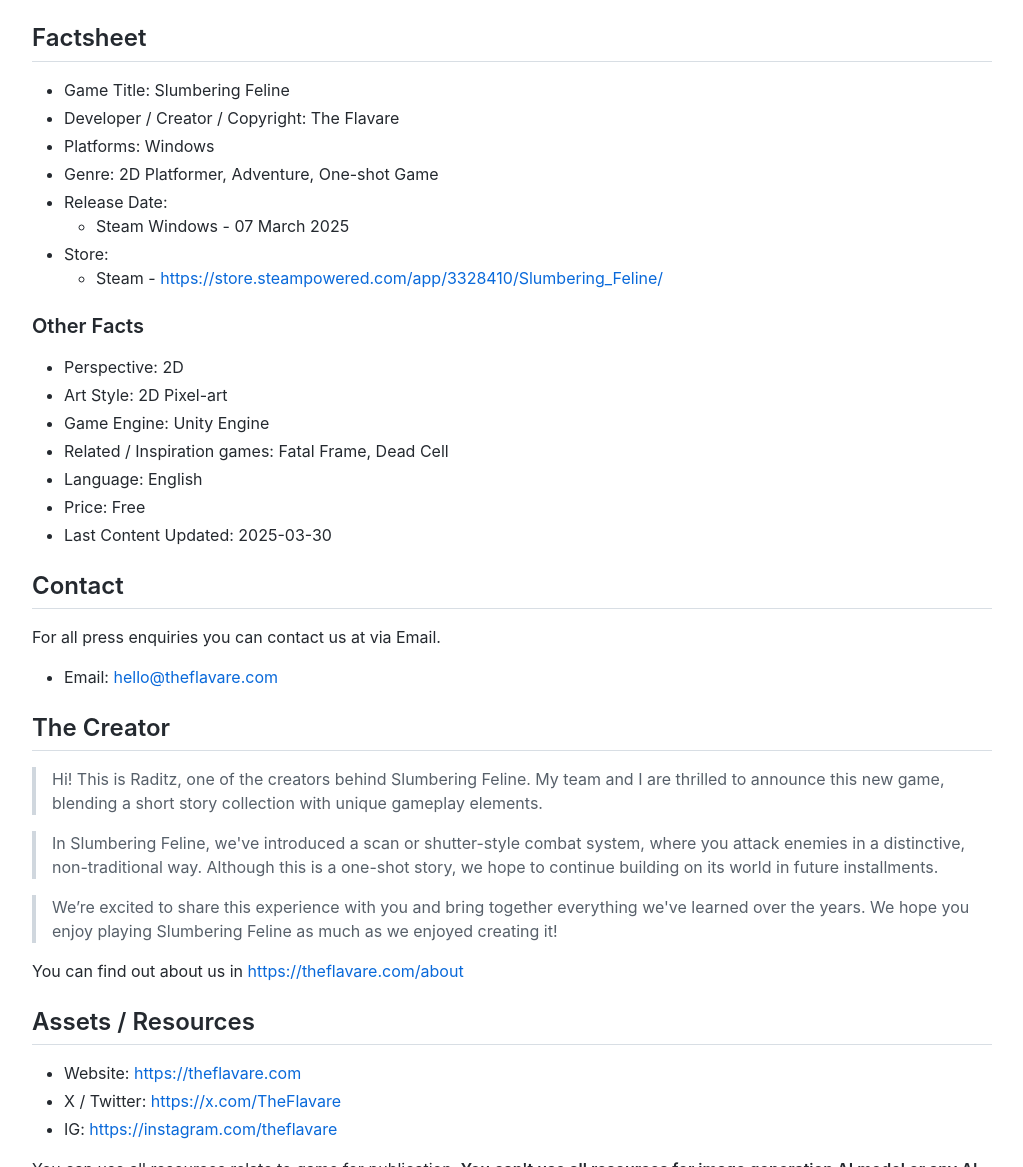
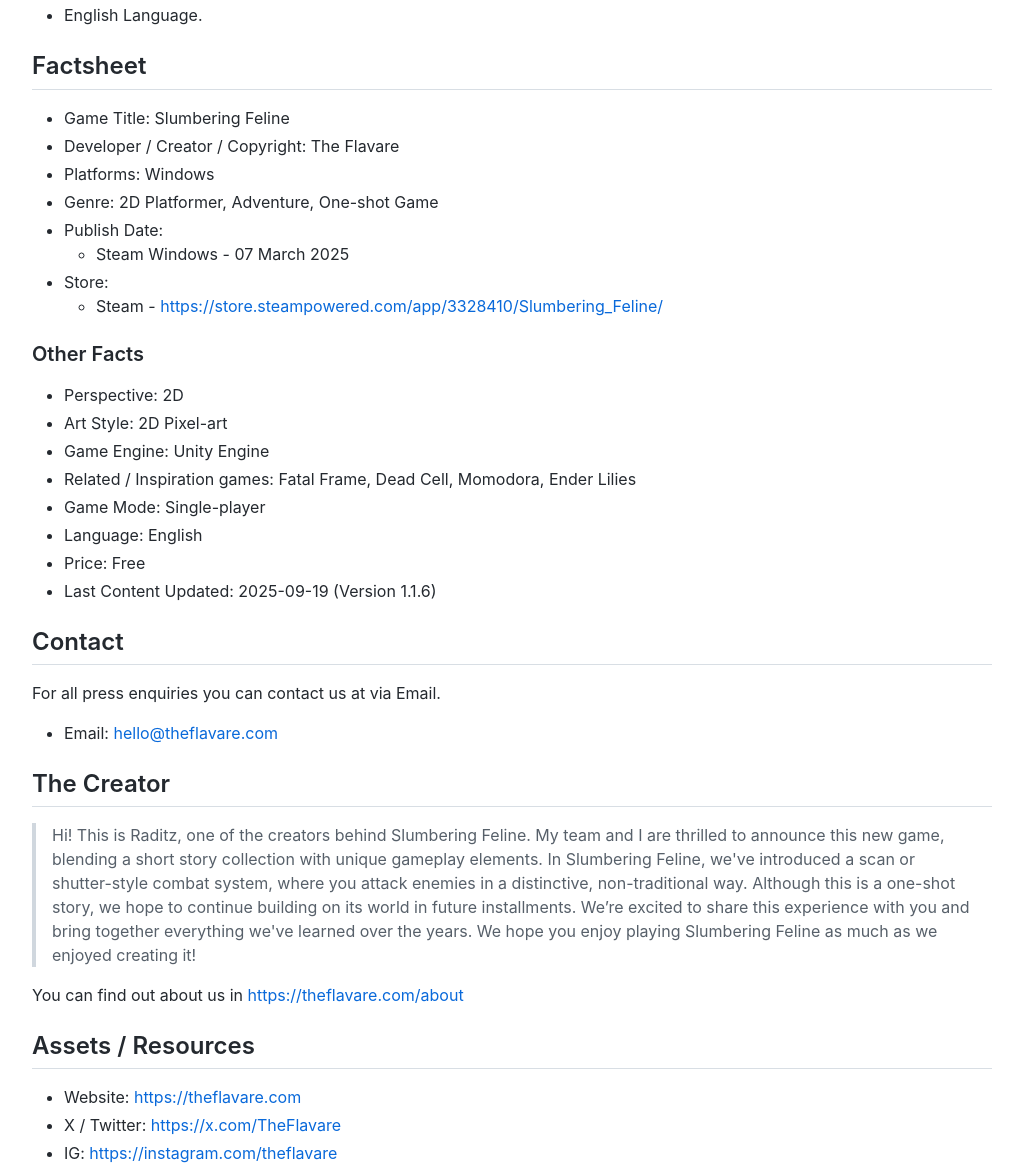
Before and after one commit to theflavare/slumbering-feline-press-kit, a plain HTML site: page index.html in a window 1280 px wide. Shown: the part 2156-3323 px from the top of the page, without its empty margins (128-1151 px from the left). Drawn offline with Linux system fonts and the light colour scheme.

Commit message:
Deploying to gh-pages from @ theflavare/slumbering-feline-press-kit@beb283cbbf5458f850e8acfcd15b1bf5409910c2 🚀

```diff
--- a/index.html
+++ b/index.html
@@ -188,6 +188,7 @@
       <li><strong>4 checkpoints</strong> for respawn and progression.</li>
       <li><strong>Xbox controller</strong> support (Windows).</li>
       <li>Available on <strong>Windows</strong>.</li>
+      <li>English Language.</li>
     </ul>
     <h2 id="factsheet"><a class="anchor" aria-hidden="true" tabindex="-1" href="#factsheet"><span class="octicon octicon-link"></span></a>Factsheet</h2>
     <ul>
@@ -195,7 +196,7 @@
       <li>Developer / Creator / Copyright: The Flavare</li>
       <li>Platforms: Windows</li>
       <li>Genre: 2D Platformer, Adventure, One-shot Game</li>
-      <li>Release Date:
+      <li>Publish Date:
         <ul>
           <li>Steam Windows - 07 March 2025</li>
         </ul>
@@ -211,10 +212,11 @@
       <li>Perspective: 2D</li>
       <li>Art Style: 2D Pixel-art</li>
       <li>Game Engine: Unity Engine</li>
-      <li>Related / Inspiration games: Fatal Frame, Dead Cell</li>
+      <li>Related / Inspiration games: Fatal Frame, Dead Cell, Momodora, Ender Lilies</li>
+      <li>Game Mode: Single-player</li>
       <li>Language: English</li>
       <li>Price: Free</li>
-      <li>Last Content Updated: 2025-03-30</li>
+      <li>Last Content Updated: 2025-09-19 (Version 1.1.6)</li>
     </ul>
     <h2 id="contact"><a class="anchor" aria-hidden="true" tabindex="-1" href="#contact"><span class="octicon octicon-link"></span></a>Contact</h2>
     <p>For all press enquiries you can contact us at via Email.</p>
@@ -223,13 +225,11 @@
     </ul>
     <h2 id="the-creator"><a class="anchor" aria-hidden="true" tabindex="-1" href="#the-creator"><span class="octicon octicon-link"></span></a>The Creator</h2>
     <blockquote>
-      <p>Hi! This is Raditz, one of the creators behind Slumbering Feline. My team and I are thrilled to announce this new game, blending a short story collection with unique gameplay elements.</p>
-    </blockquote>
-    <blockquote>
-      <p>In Slumbering Feline, we've introduced a scan or shutter-style combat system, where you attack enemies in a distinctive, non-traditional way. Although this is a one-shot story, we hope to continue building on its world in future installments.</p>
-    </blockquote>
-    <blockquote>
-      <p>We’re excited to share this experience with you and bring together everything we've learned over the years. We hope you enjoy playing Slumbering Feline as much as we enjoyed creating it!</p>
+      <p>
+        Hi! This is Raditz, one of the creators behind Slumbering Feline. My team and I are thrilled to announce this new game, blending a short story collection with unique gameplay elements.
+        In Slumbering Feline, we've introduced a scan or shutter-style combat system, where you attack enemies in a distinctive, non-traditional way. Although this is a one-shot story, we hope to continue building on its world in future installments.
+        We’re excited to share this experience with you and bring together everything we've learned over the years. We hope you enjoy playing Slumbering Feline as much as we enjoyed creating it!
+      </p>
     </blockquote>
     <p>You can find out about us in <a href="https://theflavare.com/about">https://theflavare.com/about</a></p>
     <h2 id="assets--resources"><a class="anchor" aria-hidden="true" tabindex="-1" href="#assets--resources"><span class="octicon octicon-link"></span></a>Assets / Resources</h2>
```
